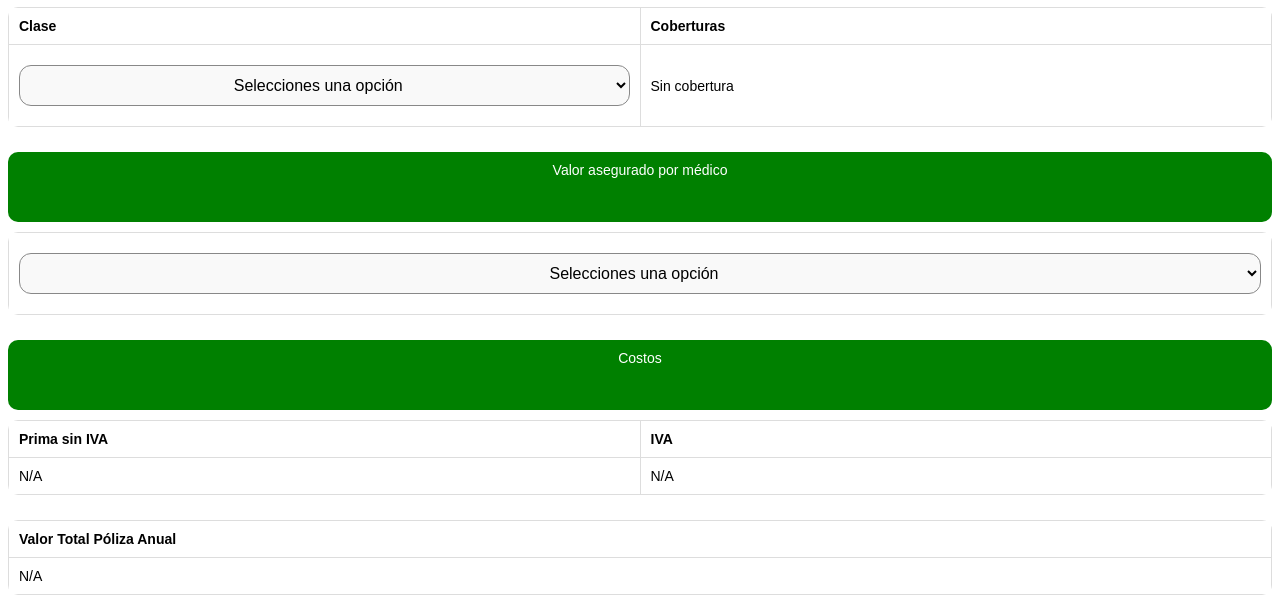
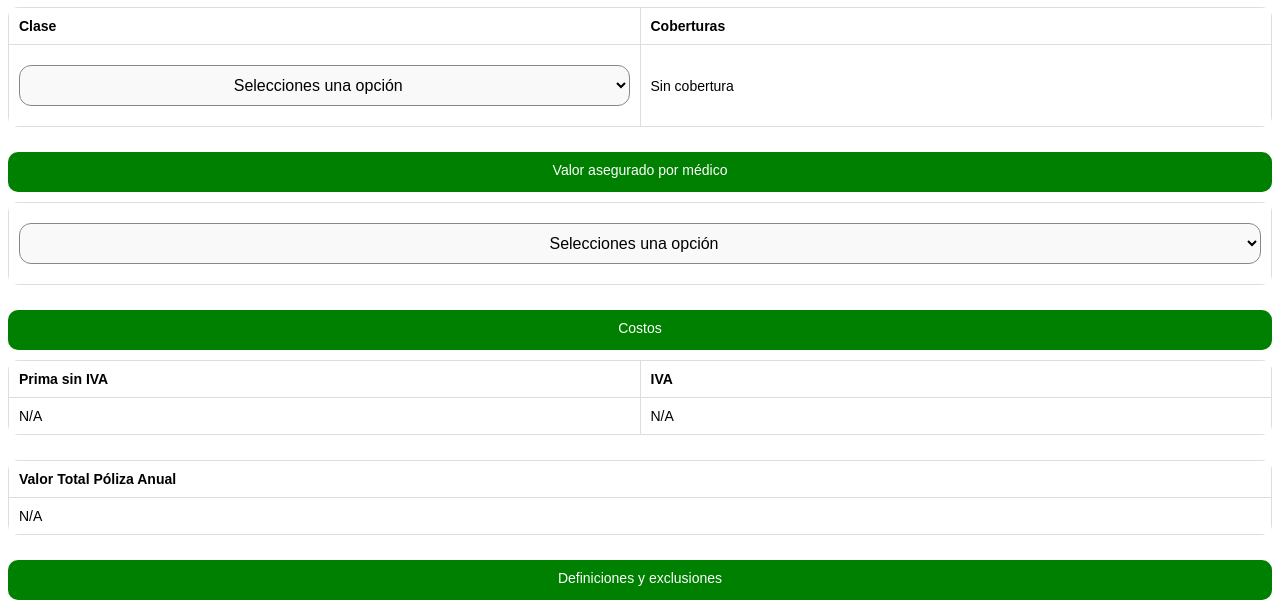
Before and after one commit to Jsvv22/Cotizador1, a plain HTML site: page index.html in a window 1280 px wide. Shown: the part 131-746 px from the top of the page. Drawn offline with Linux system fonts and the light colour scheme.

Commit message:
Update index.html

```diff
--- a/index.html
+++ b/index.html
@@ -9,7 +9,7 @@
 </head>
      <style>
         .header {
-            height: 50px; /* Altura original para las demás franjas */
+            height: 20px; /* Altura original para las demás franjas */
         }
         .header-poliza {
             height: 100px; /* Altura duplicada solo para esta franja */
```
